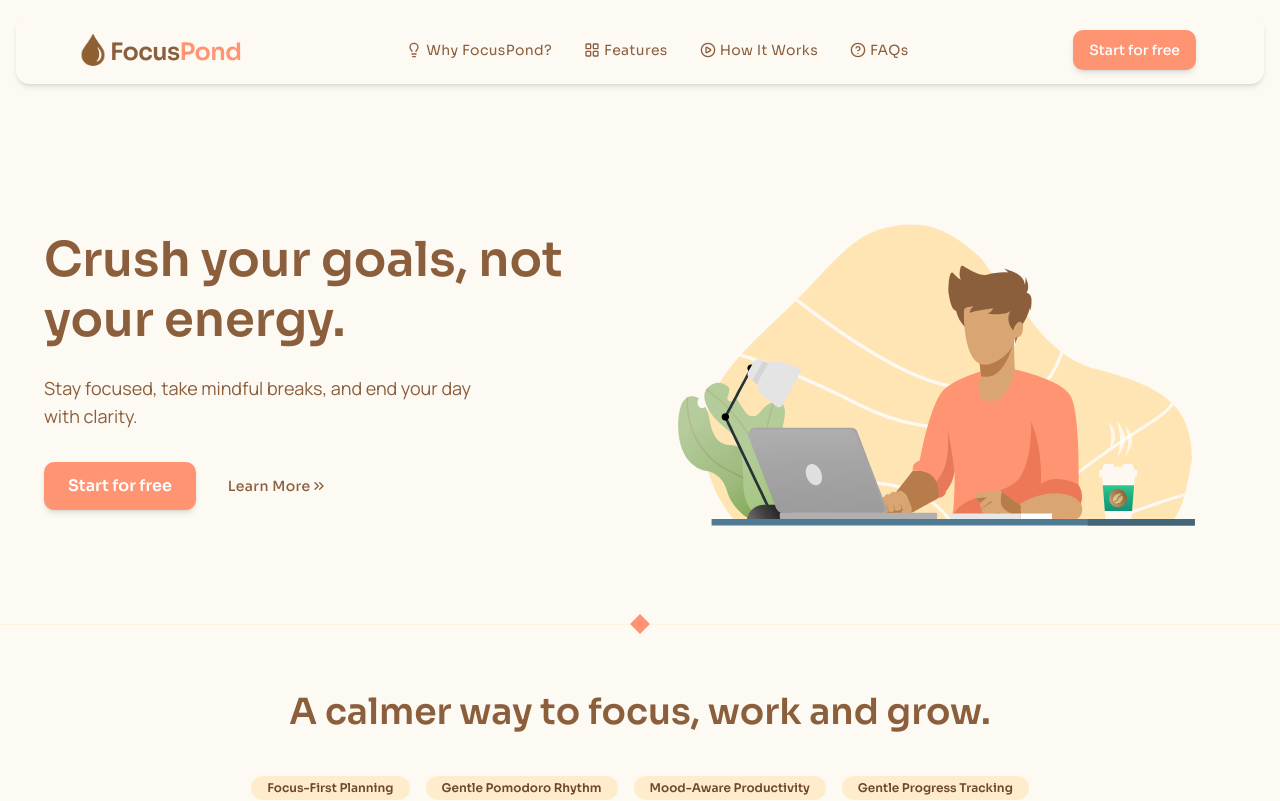
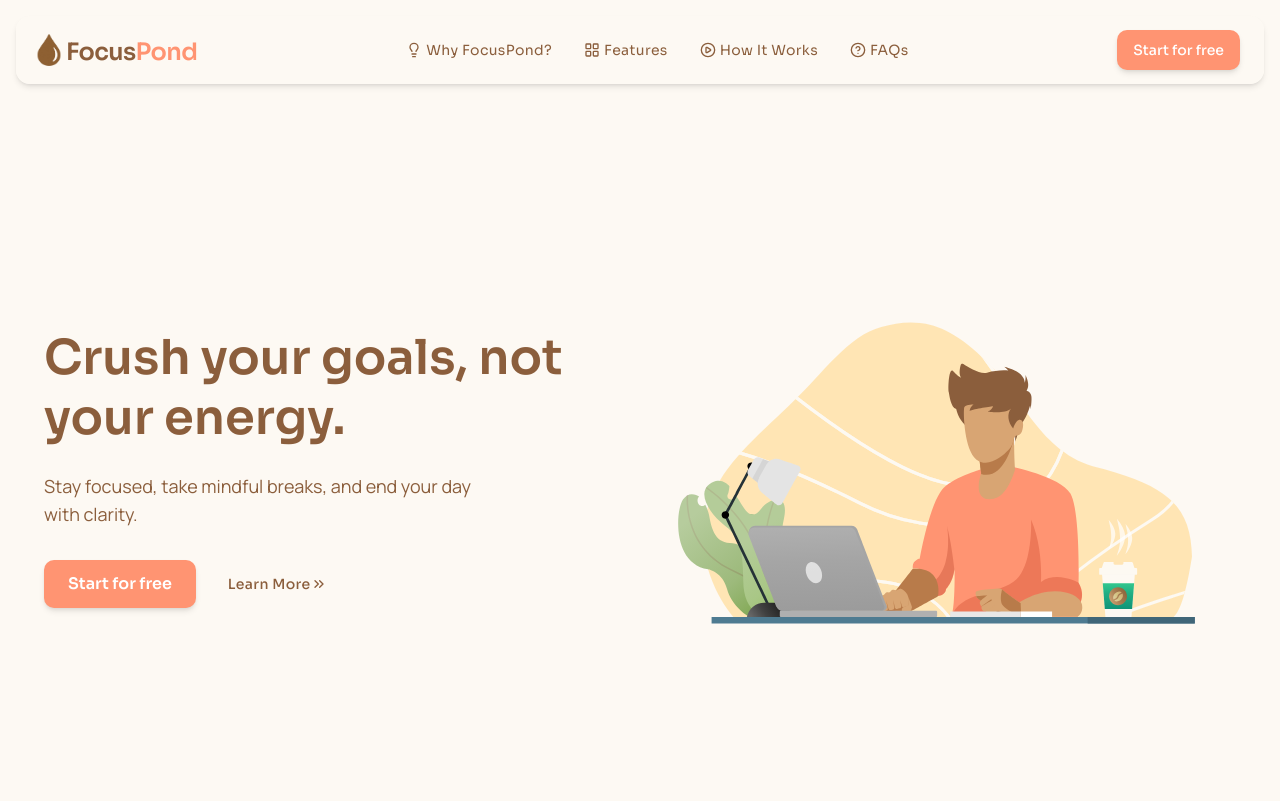
Before and after one commit to liannmaka/Focuspond, a Next.js app: page / in a window 1280 px wide. Shown: the top 801 px of the page. Built offline with nearby package versions, Linux system fonts and the light colour scheme.

Commit message:
fix: fix the hero section height issue and change navbar from using height to padding for spacing

```diff
--- a/src/app/(marketing)/_components/NavBar.tsx
+++ b/src/app/(marketing)/_components/NavBar.tsx
@@ -88,7 +88,7 @@ const NavBar = () => {
           : "-translate-y-[calc(100%+1rem)] shadow-none"
       )}
     >
-      <nav className="max-w-360 mx-auto lg:px-11 flex justify-between items-center h-(--header-height)">
+      <nav className="max-w-360 mx-auto flex justify-between items-center py-2">
         {/* Logo and App name */}
         <div className="flex items-center">
           <div className="-ml-4">
--- a/src/styles/globals.css
+++ b/src/styles/globals.css
@@ -92,6 +92,7 @@
   --radius-md: calc(var(--radius) - 2px);
   --radius-lg: var(--radius);
   --radius-xl: calc(var(--radius) + 4px);
+  --breakpoint-lg-plus: 1250px;
 }
 
 @layer base {
@@ -129,7 +130,7 @@
 }
 
 @utility hero-section-wrapper {
-  @apply relative pt-18;
+  @apply min-h-[500px]  lg-plus:min-h-[calc(100vh-var(--header-height))] pt-(--header-height);
 }
 
 @utility paragraph-for-gb {
```
